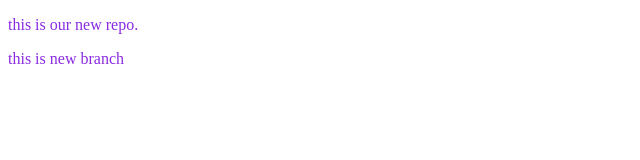
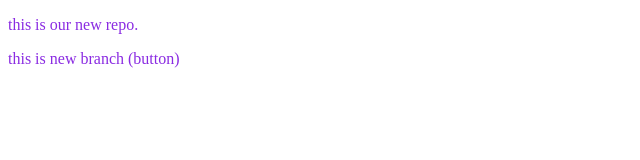
Before and after one commit to muh-noman/local-repo, a plain HTML site: page index.html in a window 1280 px wide. Shown: the full height of the page, 0-640 px from the left. Drawn offline with Linux system fonts and the light colour scheme.

```diff
--- a/index.html
+++ b/index.html
@@ -8,6 +8,6 @@
 </head>
 <body>
     <P>this is our new repo.</P>
-    <P>this is new branch</P>
+    <P>this is new branch (button)</P>
 </body>
 </html>
```
